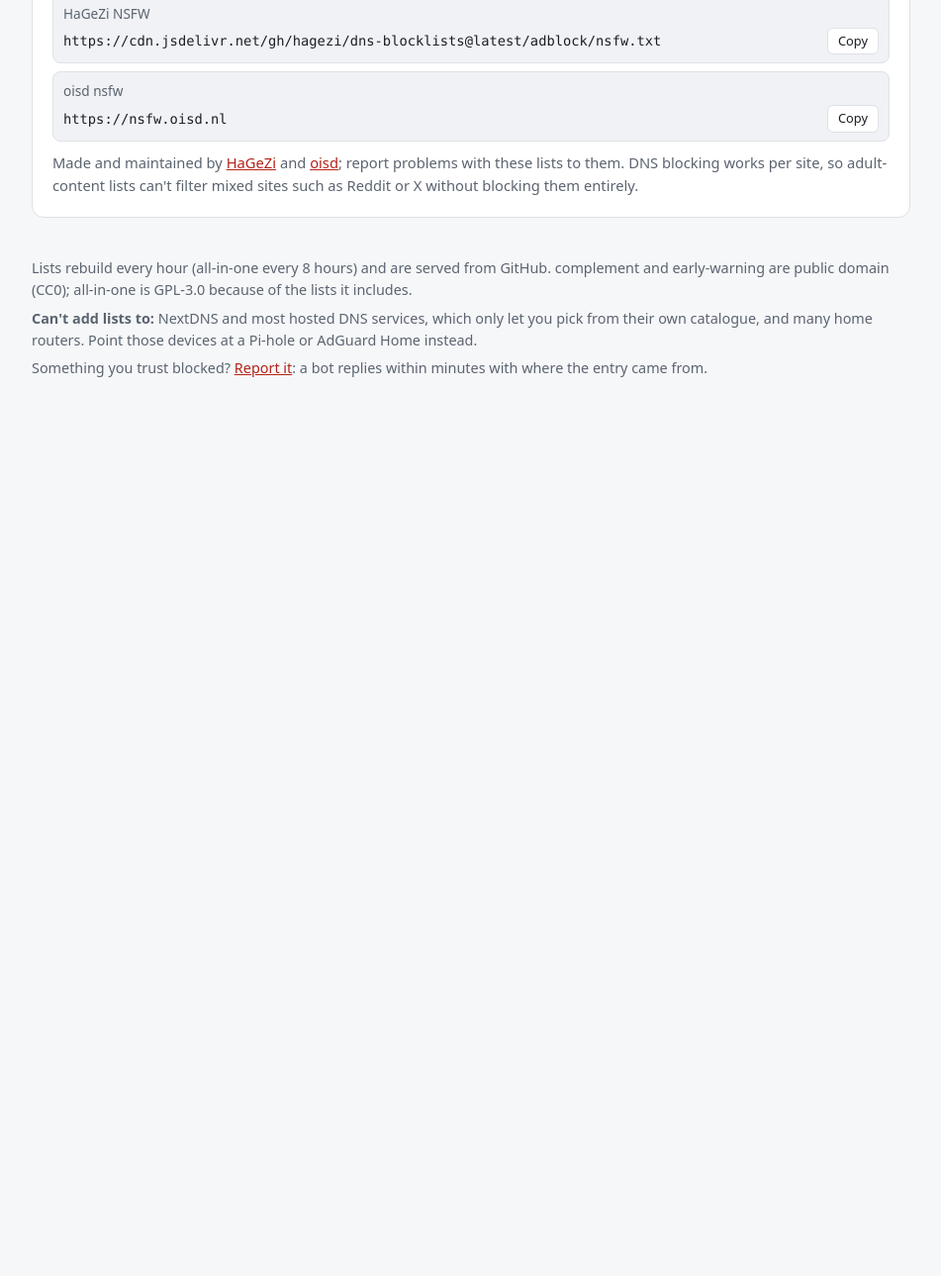
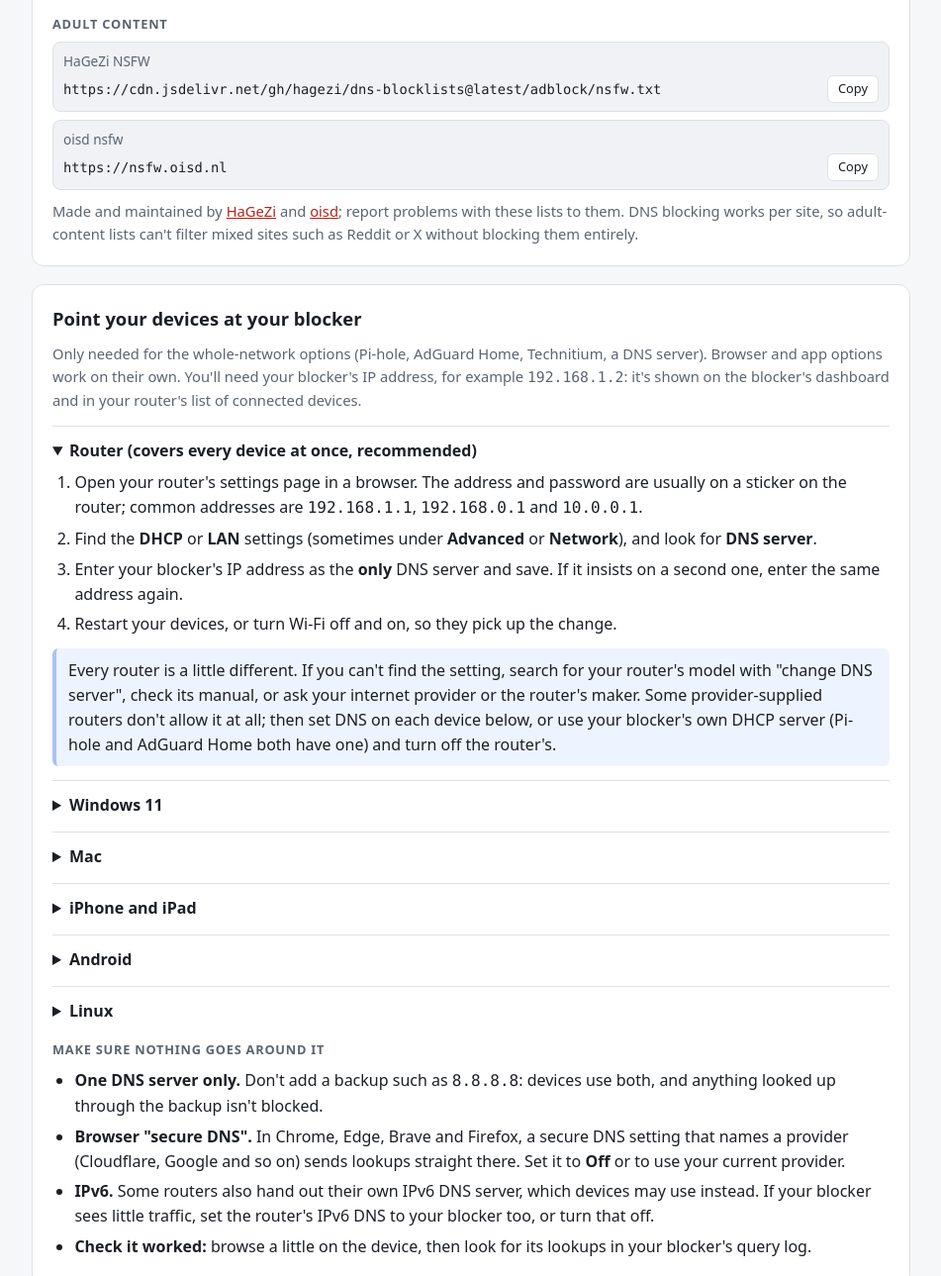
Before and after one commit to JonathonPunc/ProjectBlacklist, a plain HTML site: page docs/index.html in a window 1280 px wide. Shown: the part 2004-3293 px from the top of the page at 99% size, without its empty margins (164-1115 px from the left). Before the commit the page ends 2458 px from the top, so only its background shows below. Drawn offline with Linux system fonts and the light colour scheme.

Commit message:
Setup page: how to point a router, phone or computer at the blocker
A new section at the bottom covers changing DNS on a router (with a
pointer to the router's maker or internet provider when it's locked
down), Windows 11, Mac, iPhone and iPad, Android and Linux, plus the
usual ways lookups slip past a blocker. The whole-network and DNS-server
options link to it as their last step.

Co-Authored-By: Claude Opus 5.5 <noreply@anthropic.com>

```diff
--- a/docs/index.html
+++ b/docs/index.html
@@ -64,8 +64,11 @@ h3 { font-size: 0.8rem; text-transform: uppercase; letter-spacing: 0.06em; color
 .panel h2 { margin-top: 0; }
 .summary { margin: 0 0 6px; }
 .meta { color: var(--muted); font-size: 0.92rem; margin: 0; }
-ol.steps { padding-left: 1.4em; margin: 8px 0 0; }
-ol.steps li { margin: 6px 0; }
+ol.steps, ul.steps { padding-left: 1.4em; margin: 8px 0 0; }
+ol.steps li, ul.steps li { margin: 6px 0; }
+#dns details { border-top: 1px solid var(--line); padding-top: 12px; }
+#dns details > .note { margin-bottom: 4px; }
+#dns code { overflow-wrap: anywhere; }
 .urls { display: grid; gap: 8px; }
 .url { border: 1px solid var(--line); border-radius: 8px; padding: 8px 10px; background: var(--code-bg); }
 .url .label { font-size: 0.85rem; color: var(--muted); display: flex; justify-content: space-between; gap: 8px; align-items: center; }
@@ -143,6 +146,90 @@ footer p { margin: 6px 0; }
     adult sites. Add <b>one</b> from each row you want; the two in a row overlap a lot. They're shown in the format
     for the platform you picked above.</p>
   <div id="extras"></div>
+</section>
+
+<section class="panel" id="dns">
+  <h2>Point your devices at your blocker</h2>
+  <p class="meta">Only needed for the whole-network options (Pi-hole, AdGuard Home, Technitium, a DNS server). Browser
+    and app options work on their own. You'll need your blocker's IP address, for example <code>192.168.1.2</code>:
+    it's shown on the blocker's dashboard and in your router's list of connected devices.</p>
+
+  <details open>
+    <summary>Router (covers every device at once, recommended)</summary>
+    <ol class="steps">
+      <li>Open your router's settings page in a browser. The address and password are usually on a sticker on the
+        router; common addresses are <code>192.168.1.1</code>, <code>192.168.0.1</code> and <code>10.0.0.1</code>.</li>
+      <li>Find the <b>DHCP</b> or <b>LAN</b> settings (sometimes under <b>Advanced</b> or <b>Network</b>), and look for
+        <b>DNS server</b>.</li>
+      <li>Enter your blocker's IP address as the <b>only</b> DNS server and save. If it insists on a second one,
+        enter the same address again.</li>
+      <li>Restart your devices, or turn Wi-Fi off and on, so they pick up the change.</li>
+    </ol>
+    <div class="note"><p>Every router is a little different. If you can't find the setting, search for your router's model
+      with "change DNS server", check its manual, or ask your internet provider or the router's maker. Some
+      provider-supplied routers don't allow it at all; then set DNS on each device below, or use your blocker's own
+      DHCP server (Pi-hole and AdGuard Home both have one) and turn off the router's.</p></div>
+  </details>
+
+  <details>
+    <summary>Windows 11</summary>
+    <ol class="steps">
+      <li>Open <b>Settings → Network &amp; internet</b> and click <b>Wi-Fi</b> or <b>Ethernet</b>, then your network
+        (on Wi-Fi: <b>Hardware properties</b>).</li>
+      <li>Next to <b>DNS server assignment</b>, click <b>Edit</b>, choose <b>Manual</b> and turn on <b>IPv4</b>.</li>
+      <li>Enter your blocker's IP address as <b>Preferred DNS</b>, leave <b>Alternate DNS</b> empty, and click <b>Save</b>.</li>
+    </ol>
+  </details>
+
+  <details>
+    <summary>Mac</summary>
+    <ol class="steps">
+      <li>Open <b>System Settings → Network</b>, click <b>Wi-Fi</b> (or Ethernet), then <b>Details…</b> next to your network.</li>
+      <li>Open the <b>DNS</b> tab. Remove any servers listed with <b>−</b>, then click <b>+</b> and enter your blocker's IP address.</li>
+      <li>Click <b>OK</b>.</li>
+    </ol>
+  </details>
+
+  <details>
+    <summary>iPhone and iPad</summary>
+    <ol class="steps">
+      <li>Open <b>Settings → Wi-Fi</b> and tap the <b>ⓘ</b> next to your network.</li>
+      <li>Tap <b>Configure DNS → Manual</b>. Delete the existing servers, tap <b>Add Server</b> and enter your blocker's
+        IP address. Tap <b>Save</b>.</li>
+      <li>This is per Wi-Fi network, and doesn't apply on mobile data.</li>
+    </ol>
+  </details>
+
+  <details>
+    <summary>Android</summary>
+    <ol class="steps">
+      <li>Setting DNS on the router is much easier on Android: per-network DNS means switching the Wi-Fi to a fixed
+        ("static") IP address, which is fiddly.</li>
+      <li>Either way, check <b>Settings → Network &amp; internet → Private DNS</b> is set to <b>Off</b> or
+        <b>Automatic</b>. A named provider there (such as <code>dns.google</code>) skips your blocker entirely.</li>
+    </ol>
+  </details>
+
+  <details>
+    <summary>Linux</summary>
+    <ol class="steps">
+      <li>In GNOME or KDE network settings, open your connection's <b>IPv4</b> tab.</li>
+      <li>Turn off automatic DNS and enter your blocker's IP address, then reconnect.</li>
+      <li>From a terminal with NetworkManager: <code>nmcli con mod "Your connection" ipv4.dns 192.168.1.2 ipv4.ignore-auto-dns yes</code>,
+        then <code>nmcli con up "Your connection"</code>.</li>
+    </ol>
+  </details>
+
+  <h3>Make sure nothing goes around it</h3>
+  <ul class="steps">
+    <li><b>One DNS server only.</b> Don't add a backup such as <code>8.8.8.8</code>: devices use both, and anything
+      looked up through the backup isn't blocked.</li>
+    <li><b>Browser "secure DNS".</b> In Chrome, Edge, Brave and Firefox, a secure DNS setting that names a provider
+      (Cloudflare, Google and so on) sends lookups straight there. Set it to <b>Off</b> or to use your current provider.</li>
+    <li><b>IPv6.</b> Some routers also hand out their own IPv6 DNS server, which devices may use instead. If your
+      blocker sees little traffic, set the router's IPv6 DNS to your blocker too, or turn that off.</li>
+    <li><b>Check it worked:</b> browse a little on the device, then look for its lookups in your blocker's query log.</li>
+  </ul>
 </section>
 
 <footer>
@@ -407,7 +494,11 @@ footer p { margin: 6px 0; }
       "<h3>" + (urls.length > 1 ? "Add these " + urls.length + " URLs" : "Add this URL") + "</h3>" +
       "<div class=\"urls\">" + urls.map(u => urlBlock(u[0], u[1], u[2])).join("") + "</div>" +
       "<h3>Steps</h3><ol class=\"steps\">" + p.steps.map(t => "<li>" + t + "</li>").join("") + "</ol>" +
-      (code ? code.map(preBlock).join("") : "");
+      (code ? code.map(preBlock).join("") : "") +
+      (p.group === "Whole network" || p.group === "DNS server (advanced)"
+        ? "<div class=\"note\"><p><b>Last step:</b> point your router or devices at it. " +
+          "<button type=\"button\" class=\"link\" data-scroll=\"dns\">How to change DNS on a router, phone or computer</button></p></div>"
+        : "");
 
     renderExtras(p);
     if (location.hash !== "#" + p.id) history.replaceState(null, "", "#" + p.id);
@@ -440,6 +531,7 @@ footer p { margin: 6px 0; }
   document.addEventListener("click", e => {
     const b = e.target.closest("button");
     if (!b) return;
+    if (b.dataset.scroll) { document.getElementById(b.dataset.scroll).scrollIntoView({ behavior: "smooth" }); return; }
     if (b.dataset.list) { document.getElementById("list-" + b.dataset.list).checked = true; render(); return; }
     if (b.dataset.copy != null) {
       const done = () => { b.textContent = "Copied"; b.classList.add("done"); setTimeout(() => { b.textContent = "Copy"; b.classList.remove("done"); }, 1500); };
```
